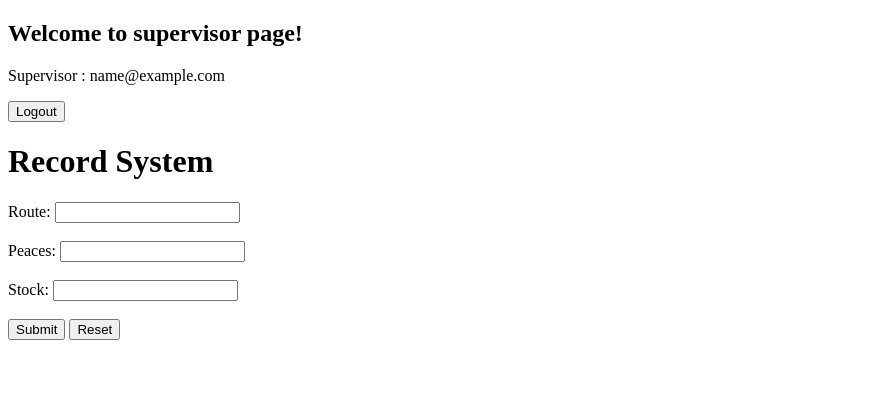
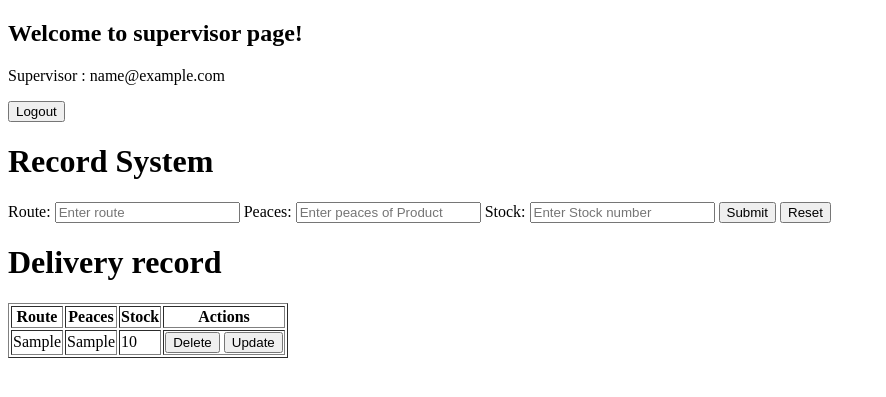
Before and after one commit to JeromeJV/Task_management_system, a PHP site: page /Task/supervisor.php in a window 1280 px wide. Shown: the top 397 px of the page, without its empty margins (0-886 px from the left). Run offline with PHP 8.4, Linux system fonts and the light colour scheme; the visitor is signed in with stand-in values (Sample User, id 1); tables that the repository leaves empty or names only in its code hold one stand-in row (values such as "Sample post").

```diff
--- a/Production.php
+++ b/Production.php
@@ -1,5 +1,5 @@
 <?php
-    include('config/connection.php');
+    include ('config/connection.php');
 
     session_start();
 ?>
--- a/config/Supervisor_API.php
+++ b/config/Supervisor_API.php
@@ -1,24 +1,52 @@
+<!-- CRUD PART -->
 <?php
 //Insert
 include('config/connection.php');
 
 $message = "";
+$route_err = '';
+$peaces_err = '';
+$stock_err = '';
 
 if (isset($_POST['submit'])) {
     $route = $_POST['route'];
     $peaces    = $_POST['peaces'];
     $stock  = $_POST['stock'];
 
-    $sql   = "INSERT INTO delivery (id, route, peaces, stock) VALUES ('', '$route', '$peaces', '$stock')";
-    $query = mysqli_query($conn, $sql);
+     $isValid = true;
 
-    if ($query) {
-        $message = "New Record is Saved <br><br><a href='supervisor_view.php'><input type='button' value='View Records'></a>";
+    if (!preg_match("/^[a-zA-Z0-9 ]*$/", $route)) {
+        $route_err = "Please use only letters and spaces for your Address.";
+        $isValid = false;
     }
-} elseif (isset($_POST['records'])) {
-    header("Location: supervisor_view.php");
-    exit();
+
+    if (!preg_match("/^[0-9 ]*$/", $peaces)) {
+        $peaces_err = "Please use only number for your Peaces.";
+        $isValid = false;
+    }
+
+    if (!preg_match("/^[0-9 ]*$/", $stock)) {
+        $stock_err = "Please use only number for your Stock.";
+        $isValid = false;
+    }
+
+     if ($isValid) {
+        $safe_route     = mysqli_real_escape_string($conn, $route);
+        $safe_peaces    = mysqli_real_escape_string($conn, $peaces);
+        $safe_stock     = mysqli_real_escape_string($conn, $stock);
+
+        $sql   = "INSERT INTO delivery (id, route, peaces, stock) VALUES ('', '$safe_route', '$safe_peaces', '$safe_stock')";
+        $query = mysqli_query($conn, $sql);
+
+        if ($query) {
+            $message = "New Task send</a>";
+        } elseif (isset($_POST['records'])) {
+        header("Location: supervisor.php");
+        exit();
+        }
+     }
 }
+
 ?>
 
 <?php
@@ -54,21 +82,47 @@ if (isset($_POST['del'])) {
 include('config/connection.php');
 //Update
 $status_message = "";
+$message = "";
+$route_err = '';
+$peaces_err = '';
+$stock_err = '';
 
 if (isset($_POST['submit'])) {
     $route = $_POST['route'];
     $peaces    = $_POST['peaces'];
     $stock    = $_POST['stock'];
 
-    $sql   = "UPDATE delivery SET  peaces = '$peaces', stock = '$stock' WHERE route = '$route' ";
-    $query = mysqli_query($conn, $sql);
+    if (!preg_match("/^[a-zA-Z0-9 ]*$/", $route)) {
+        $route_err = "Please use only letters and spaces for your Address.";
+        $isValid = false;
+    }
 
-    if ($query) {
-        $status_message = "<br>Update Successful<br><br><a href='supervisor_view.php'><input type='button' name='back' value='View Records'></a>";
+    if (!preg_match("/^[0-9 ]*$/", $peaces)) {
+        $peaces_err = "Please use only number for your Peaces.";
+        $isValid = false;
     }
-} elseif (isset($_POST['can'])) {
-    header("Location: supervisor_view.php");
-    exit();
+
+    if (!preg_match("/^[0-9 ]*$/", $stock)) {
+        $stock_err = "Please use only number for your Stock.";
+        $isValid = false;
+    }
+    if ($isValid) {
+        $safes_route     = mysqli_real_escape_string($conn, $route);
+        $safes_peaces    = mysqli_real_escape_string($conn, $peaces);
+        $safes_stock     = mysqli_real_escape_string($conn, $stock);
+
+
+        $sql   = "UPDATE delivery SET  peaces = '$safes_peaces', stock = '$safes_stock' WHERE route = '$safes_route' ";
+        $query = mysqli_query($conn, $sql);
+
+        if ($query) {
+            $status_message = "<br>Update Successful<br><br><a href='supervisor.php'><input type='button' name='back' value='View Records'></a>";
+        } elseif (isset($_POST['can'])) {
+        header("Location: supervisor.php");
+        exit();
+        }
+    }
+
 }
 ?>
 
@@ -86,3 +140,4 @@ if ($count > 0) {
     }
 }
 ?>
+<!-- CRUD PART -->
--- a/config/reset-password.php
+++ b/config/reset-password.php
@@ -62,7 +62,7 @@ if ($_SERVER['REQUEST_METHOD'] === 'POST') {
 
     <?php if ($success): ?>
         <div style="color: green;">
-            Password successfully updated! You can now <a href="login.php">log in</a>.
+            Password successfully updated! You can now <a href="index.php">log in</a>.
         </div>
     <?php else: ?>
         <form method="POST">
--- a/supervisor.php
+++ b/supervisor.php
@@ -27,17 +27,57 @@
 
     <form action="<?php echo htmlentities($_SERVER['PHP_SELF']); ?>" method="post">
         <label>Route:</label>
-        <input type="text" name="route"><br><br>
+        <!-- <input type="text" name="route" ><br><br> -->
+        <input type="text" name="route" placeholder="Enter route" class="form-control <?= (!empty($route_err)) ? 'is-invalid' : '' ?>" value="<?= htmlspecialchars($_POST['route'] ?? '') ?>" required>
+        <?php if (!empty($route_err)): ?><div class="invalid-feedback"><?= $route_err ?></div><?php endif; ?>
 
         <label>Peaces:</label>
-        <input type="text" name="peaces"><br><br>
+        <!-- <input type="text" name="peaces"><br><br> -->
+        <input type="text" name="peaces" placeholder="Enter peaces of Product" class="form-control <?= (!empty($peaces_err)) ? 'is-invalid' : '' ?>" value="<?= htmlspecialchars($_POST['peaces'] ?? '') ?>" required>
+        <?php if (!empty($peaces_err)): ?><div class="invalid-feedback"><?= $peaces_err ?></div><?php endif; ?>
 
         <label>Stock:</label>
-        <input type="text" name="stock"><br><br>
+        <!-- <input type="text" name="stock"><br><br> -->
+        <input type="text" name="stock" placeholder="Enter Stock number" class="form-control <?= (!empty($stock_err)) ? 'is-invalid' : '' ?>" value="<?= htmlspecialchars($_POST['stock'] ?? '') ?>" required>
+        <?php if (!empty($stock_err)): ?><div class="invalid-feedback"><?= $stock_err ?></div><?php endif; ?>
+
 
         <input type="submit" name="submit" value="Submit">
         <input type="reset" value="Reset">
     </form>
 
+
+    <h1>Delivery record</h1>
+
+    <?php if ($count > 0) ?>
+        <table border="1">
+            <thead>
+                <tr>
+                    <th>Route</th>
+                    <th>Peaces</th>
+                    <th>Stock</th>
+                    <th>Actions</th>
+                </tr>
+            </thead>
+            <tbody>
+                <?php foreach ($records as $row): ?>
+                    <tr>
+                        <form action="Supervisor_action.php" method="post">
+                            <input type="hidden" name="idno" value="<?php echo $row['id']; ?>">
+                            <td><?php echo $row['route']; ?></td>
+                            <td><?php echo $row['peaces']; ?></td>
+                            <td><?php echo $row['stock']; ?></td>
+                            <td>
+                                <input type="submit" name="del" value="Delete">
+                                <input type="submit" name="upd" value="Update">
+                            </td>
+                        </form>
+                    </tr>
+                <?php endforeach; ?>
+            </tbody>
+        </table>
+        <br>
+        <a href="supervisor.php"></a>
+
 </body>
 </html>
```
Also changed, not shown: config/Production_API.php (+93 -0 lines), forgot-pass.php (+34 -5 lines).
